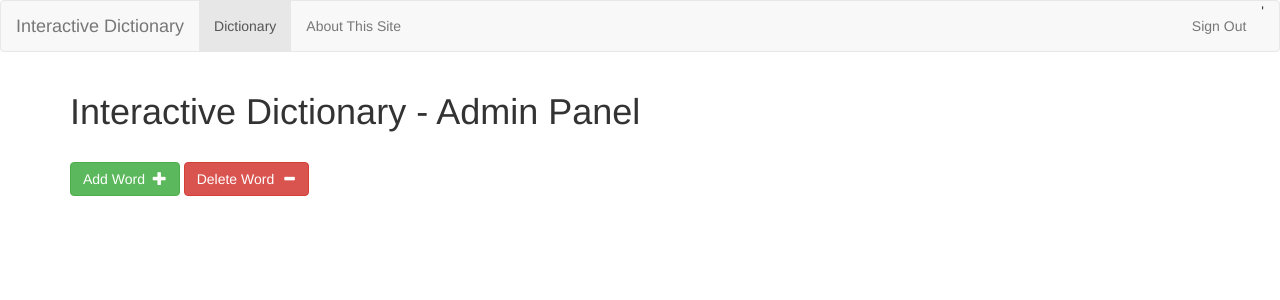
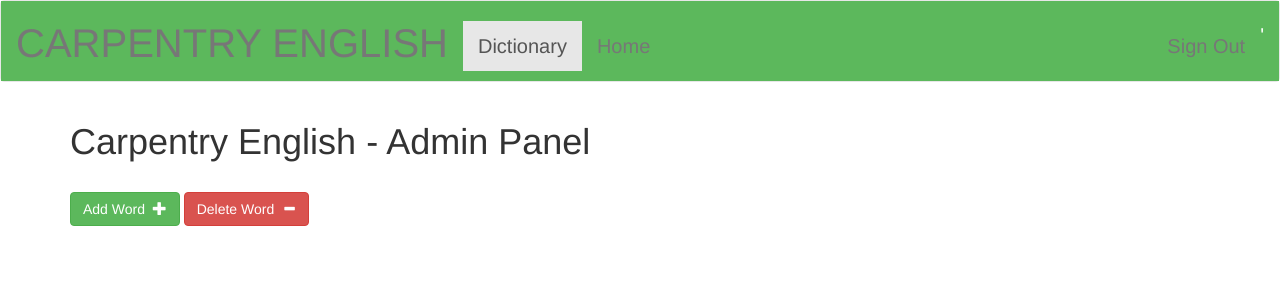
Before and after one commit to yegorshem/InteractiveDictionary, a PHP site: page /controllers/adminController.php in a window 1280 px wide. Shown: the top 300 px of the page. Run offline with PHP 8.4, Linux system fonts and the light colour scheme; the visitor is signed in with stand-in values (Sample User, id 1); some libraries are stand-ins or nearby versions.

Commit message:
spice up design

```diff
--- /dev/null
+++ b/css/navBar.css
@@ -0,0 +1,19 @@
+.navbar-brand {
+    font-size: 40px;
+    text-transform: uppercase;
+    color: white;
+    padding-top: 0.8em;
+
+}
+
+.container-fluid {
+    background-color: #5cb85c;
+    font-size: 20px;
+    font-weight: normal;
+    color: white;
+    height: 80px;
+
+}
+#bs-example-navbar-collapse-1 {
+    padding-top: 1em;
+}
--- a/models/UserAdapter.php
+++ b/models/UserAdapter.php
@@ -22,7 +22,7 @@ class UserAdapter {
     /**
      * This function constructs a DBTools object     *
      * @param PDO $db - the database we are storing information in.
-     * @return
+     * @return db
      */
     public function UserAdapter(PDO $db) {
         $this->db = $db;
--- a/views/adminView.php
+++ b/views/adminView.php
@@ -17,7 +17,7 @@ if ($actual_link == '/views/adminView.php' ) {
 <head>
     <meta charset="utf-8">
 
-    <title>InteractiveDictionary</title>
+    <title>Carpentry English</title>
     <meta name="description" content="Phonetic and visual dictionary for I-BEST Students">
     <meta name="author" content="Team J.J.A.Y.">
 
@@ -27,7 +27,7 @@ if ($actual_link == '/views/adminView.php' ) {
 <body>
 <?php include "navbarView.php"; ?>
 <div class="container">
-    <h1>Interactive Dictionary - Admin Panel</h1>
+    <h1>Carpentry English - Admin Panel</h1>
 <br>
     <button type="button" id="add-btn" class="btn btn-primary btn-success" data-toggle="modal" data-target="#addModal">
         Add Word &nbsp;<span class="glyphicon glyphicon-plus"></span></button>
--- a/views/navbarView.php
+++ b/views/navbarView.php
@@ -6,7 +6,7 @@
  * Time: 6:00 PM
  */
 ?>
-
+<link href="../css/navBar.css" rel="stylesheet">
 <nav class="navbar navbar-default">
     <div class="container-fluid">
         <!-- Brand and toggle get grouped for better mobile display -->
@@ -17,7 +17,7 @@
                 <span class="icon-bar"></span>
                 <span class="icon-bar"></span>
             </button>
-            <a class="navbar-brand">Interactive Dictionary</a>
+            <a class="navbar-brand">Carpentry English</a>
         </div>
 
         <!-- Collect the nav links, forms, and other content for toggling -->
@@ -32,7 +32,7 @@
                     echo "class='active'";
                 }
                 ?>
-                    id='aboutLink'><a href="../controllers/aboutController.php">About This Site</a></li>
+                    id='aboutLink'><a href="../controllers/aboutController.php">Home</a></li>
             </ul>
 
             <ul class="nav navbar-nav navbar-right">
--- a/views/studentView.php
+++ b/views/studentView.php
@@ -27,7 +27,7 @@
         <h1>Student Panel</h1>
         <br>
         <table id="studentTable"></table>
-
+        🔊 Play
     </div>
 
     <?php include 'modals/login.php'; ?>
@@ -40,5 +40,6 @@
     <!--custom JS-->
     <script src="../js/studentJS.js"></script>
     <script src="../js/login.js"></script>
+    <script src="http://code.responsivevoice.org/responsivevoice.js"></script>
 </body>
 </html>
```
Also changed, not shown: css/footer.css (added, +8 -0 lines), js/voice.js (added, +15 -0 lines), views/aboutView.php (+42 -3 lines).
